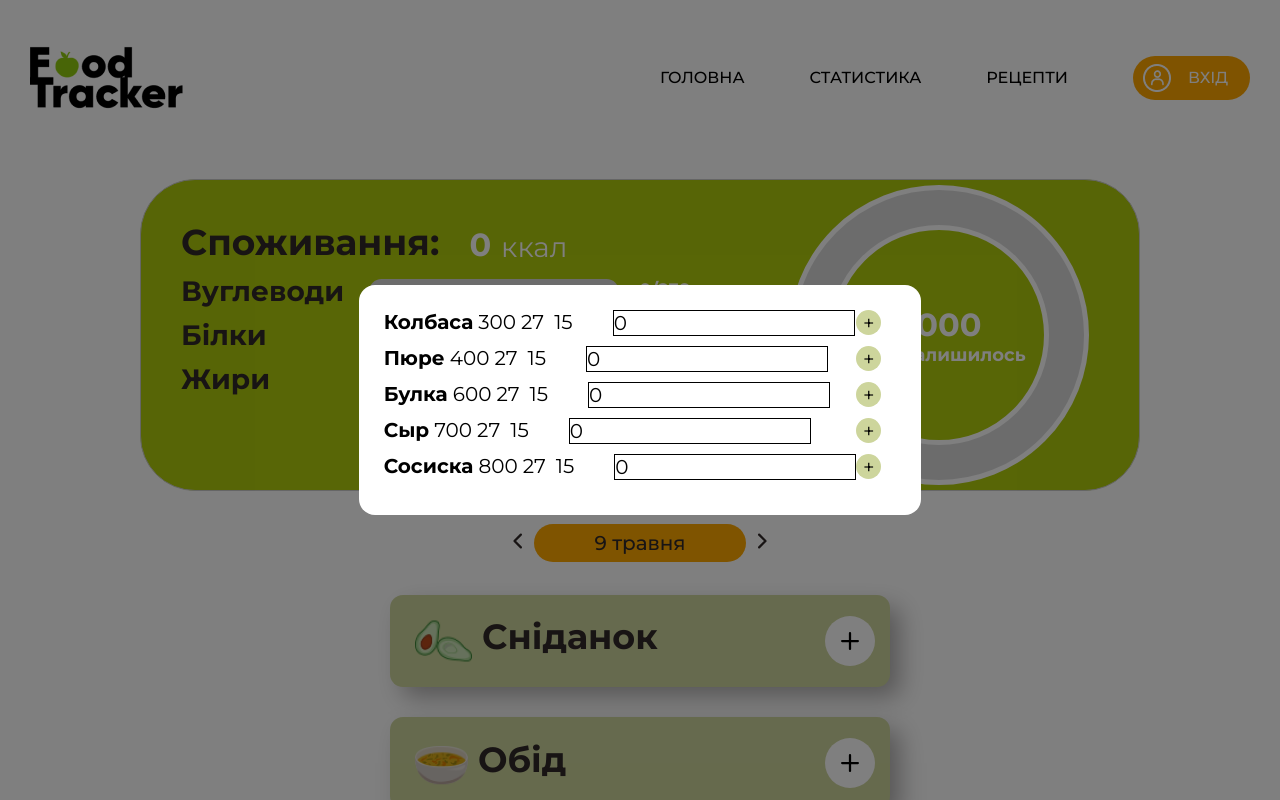
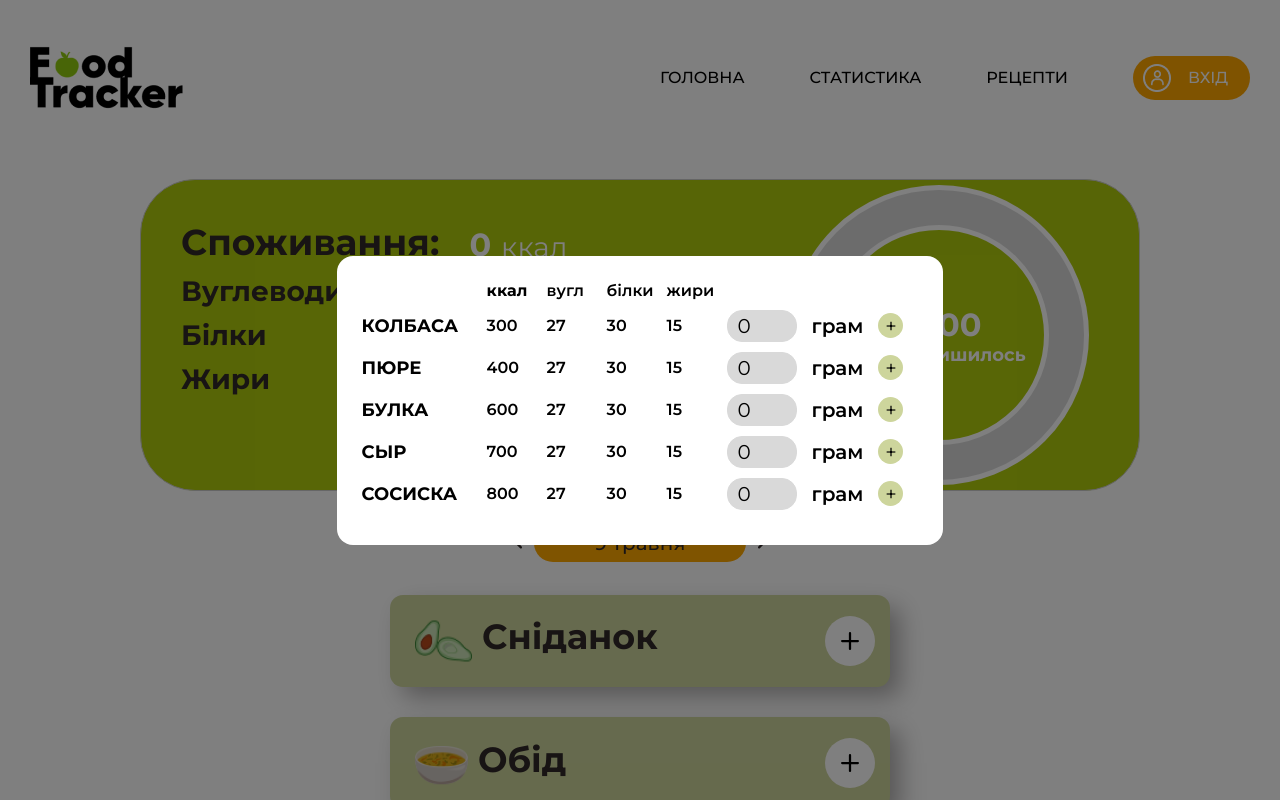
Before and after one commit to Cheburashka0072/food_tracker, a React (Create React App) app: page / in a window 1280 px wide. Both pictures are taken after a click on the button 850 px from the left and 641 px from the top of the page. Shown: the top 800 px of the page. Built offline with nearby package versions, Linux system fonts and the light colour scheme.

Commit message:
Dishes save to localeStorage added

```diff
--- a/src/components/addDishes/addDishes.css
+++ b/src/components/addDishes/addDishes.css
@@ -0,0 +1,12 @@
+.add__input {
+    border: 1px solid #d9d9d9;
+    padding: 3px;
+    margin-bottom: 5px;
+    border-radius: 15px;
+    background: #d9d9d9;
+}
+.add__header {
+    font-weight: bold;
+    font-size: 24px;
+    margin-bottom: 10px;
+}
--- a/src/components/dishes/AddDishBtn.jsx
+++ b/src/components/dishes/AddDishBtn.jsx
@@ -6,11 +6,19 @@ export const AddDishBtn = ({ selectedMeal, dish, addMeal }) => {
     return (
         <>
             <input
-                style={{ border: "1px solid black" }}
+                style={{
+                    border: "1px solid #d9d9d9",
+                    borderRadius: "15px",
+                    padding: "3px 10px",
+                    width: "70px",
+                    background: "#d9d9d9",
+                    marginRight: "15px",
+                }}
                 type="text"
                 value={quantity}
                 onChange={(e) => setQuantity(Number(e.target.value))}
             />
+            <p style={{ marginRight: "15px", fontWeight: "600" }}>грам</p>
             <div
                 style={{
                     backgroundColor: "#cdd59c",
--- a/src/components/dishes/Dishes.jsx
+++ b/src/components/dishes/Dishes.jsx
@@ -47,21 +47,17 @@ const Dishes = ({ dishes, meals, addMeal, deleteMeal }) => {
                                             <p>{dish.name}</p>
                                             <p>{dish.calories}</p>
                                             <p>
-                                                {
-                                                    meal.dishes
+                                                {meal.dishes
                                                     .filter(
                                                         (mealDish) =>
                                                             mealDish.name ===
                                                             dish.name
                                                     )
-                                                        .map(
-                                                            (dish) => dish.gram
-                                                        )
+                                                    .map((dish) => dish.gram)
                                                     .reduce(
                                                         (prev, curr) =>
                                                             prev + curr
-                                                        ) //reduce по граммовке
-                                                }
+                                                    )}
                                             </p>
                                             <button
                                                 onClick={() =>
@@ -84,6 +80,31 @@ const Dishes = ({ dishes, meals, addMeal, deleteMeal }) => {
                     </div>
                 ))}
             <DishesModal visible={modal} setVisible={setModal}>
+                <div
+                    style={{
+                        display: "flex",
+                        marginBottom: "10px",
+                        fontSize: "20px",
+                        alignItems: "center",
+                    }}
+                >
+                    <p
+                        className="dish__name"
+                        style={{
+                            marginRight: "5px",
+                            fontWeight: "700",
+                        }}
+                    ></p>
+                    <p
+                        className="dish__attribute"
+                        style={{ fontWeight: "bold" }}
+                    >
+                        ккал
+                    </p>
+                    <p className="dish__attribute">вугл</p>
+                    <p className="dish__attribute">білки</p>
+                    <p className="dish__attribute">жири</p>
+                </div>
                 {dishes &&
                     dishes.map((dish) => (
                         <div
@@ -92,9 +113,11 @@ const Dishes = ({ dishes, meals, addMeal, deleteMeal }) => {
                                 display: "flex",
                                 marginBottom: "10px",
                                 fontSize: "20px",
+                                alignItems: "center",
                             }}
                         >
                             <p
+                                className="dish__name"
                                 style={{
                                     marginRight: "5px",
                                     fontWeight: "700",
@@ -102,14 +125,12 @@ const Dishes = ({ dishes, meals, addMeal, deleteMeal }) => {
                             >
                                 {dish.name}
                             </p>
-                            <p style={{ marginRight: "5px" }}>
-                                {dish.calories}
-                            </p>
-                            <p style={{ marginRight: "5px" }}>
+                            <p className="dish__attribute">{dish.calories}</p>
+                            <p className="dish__attribute">
                                 {dish.carbohydrates}
                             </p>
-                            <p style={{ marginRight: "5px" }}>{dish.protein}</p>
-                            <p style={{ marginRight: "40px" }}>{dish.fats}</p>
+                            <p className="dish__attribute">{dish.proteins}</p>
+                            <p className="dish__attribute">{dish.fats}</p>
                             <AddDishBtn
                                 selectedMeal={selectedMeal}
                                 dish={dish}
--- a/src/components/dishes/dishes.css
+++ b/src/components/dishes/dishes.css
@@ -48,3 +48,15 @@
     height: 50px;
     border-radius: 50%;
 }
+
+.dish__name {
+    text-transform: uppercase;
+    font-weight: bold;
+    font-size: 18px;
+    width: 120px;
+}
+.dish__attribute {
+    min-width: 60px;
+    font-size: 16px;
+    font-weight: 600;
+}
--- a/src/pages/Main.jsx
+++ b/src/pages/Main.jsx
@@ -12,6 +12,7 @@ import MyButton from "../components/UI/button/MyButton";
 import "react-calendar/dist/Calendar.css";
 import { toast, Toaster } from "react-hot-toast";
 import { AddDishes } from "../components/addDishes/AddDishes";
+import DishesModal from "../components/UI/DishesModal/DishesModal";
 const Main = () => {
     const currDate = new Date();
     currDate.setHours(0);
@@ -19,7 +20,11 @@ const Main = () => {
     currDate.setSeconds(0);
     currDate.setMilliseconds(0);
     const localStorageStats = localStorage.getItem("recordedStats");
-    const [dishes, setDishes] = useState([
+    const localStorageDishes = localStorage.getItem("dishes");
+    if (!localStorageDishes)
+        localStorage.setItem(
+            "dishes",
+            JSON.stringify([
                 {
                     name: "Колбаса",
                     calories: 300,
@@ -55,7 +60,47 @@ const Main = () => {
                     proteins: 30,
                     fats: 15,
                 },
-    ]);
+            ])
+        );
+    const [dishes, setDishes] = useState(
+        JSON.parse(localStorageDishes) || [
+            {
+                name: "Колбаса",
+                calories: 300,
+                carbohydrates: 27,
+                proteins: 30,
+                fats: 15,
+            },
+            {
+                name: "Пюре",
+                calories: 400,
+                carbohydrates: 27,
+                proteins: 30,
+                fats: 15,
+            },
+            {
+                name: "Булка",
+                calories: 600,
+                carbohydrates: 27,
+                proteins: 30,
+                fats: 15,
+            },
+            {
+                name: "Сыр",
+                calories: 700,
+                carbohydrates: 27,
+                proteins: 30,
+                fats: 15,
+            },
+            {
+                name: "Сосиска",
+                calories: 800,
+                carbohydrates: 27,
+                proteins: 30,
+                fats: 15,
+            },
+        ]
+    );
 
     const [date, setDate] = useState(currDate);
     const [personStats, setPersonStats] = useState(
@@ -93,7 +138,8 @@ const Main = () => {
     ]);
     const [calendar, setCalendar] = useState(false);
     const [water, setWater] = useState(0);
-    console.log(personMeals);
+    const [addDishModal, setAddDishModal] = useState(false);
+
     const addMeal = (dish, mealType) => {
         setPersonMeals([...personMeals, { id: Date.now(), ...dish }]);
         const editedMeals = [...meals];
@@ -300,7 +346,34 @@ const Main = () => {
                 addMeal={addMeal}
                 deleteMeal={deleteMeal}
             />
-            <AddDishes dishes={dishes} setDishes={setDishes} />
+            <div
+                style={{
+                    display: "flex",
+                    justifyContent: "center",
+                    marginBottom: "20px",
+                }}
+            >
+                <button
+                    style={{
+                        marginTop: "15px",
+                        padding: "7px 12px",
+                        backgroundColor: "#ffa800",
+                        borderRadius: "32px",
+                        fontWeight: "500",
+                        color: "white",
+                    }}
+                    onClick={() => setAddDishModal(!addDishModal)}
+                >
+                    Додати страву
+                </button>
+            </div>
+            <DishesModal visible={addDishModal} setVisible={setAddDishModal}>
+                <AddDishes
+                    dishes={dishes}
+                    setDishes={setDishes}
+                    setAddDishModal={setAddDishModal}
+                />
+            </DishesModal>
             <Water cups={water} setCups={setWater} />
             <div
                 style={{
```
Also changed, not shown: src/components/addDishes/AddDishes.jsx (+30 -13 lines). Lines whose indentation alone changed are shown as unchanged.
